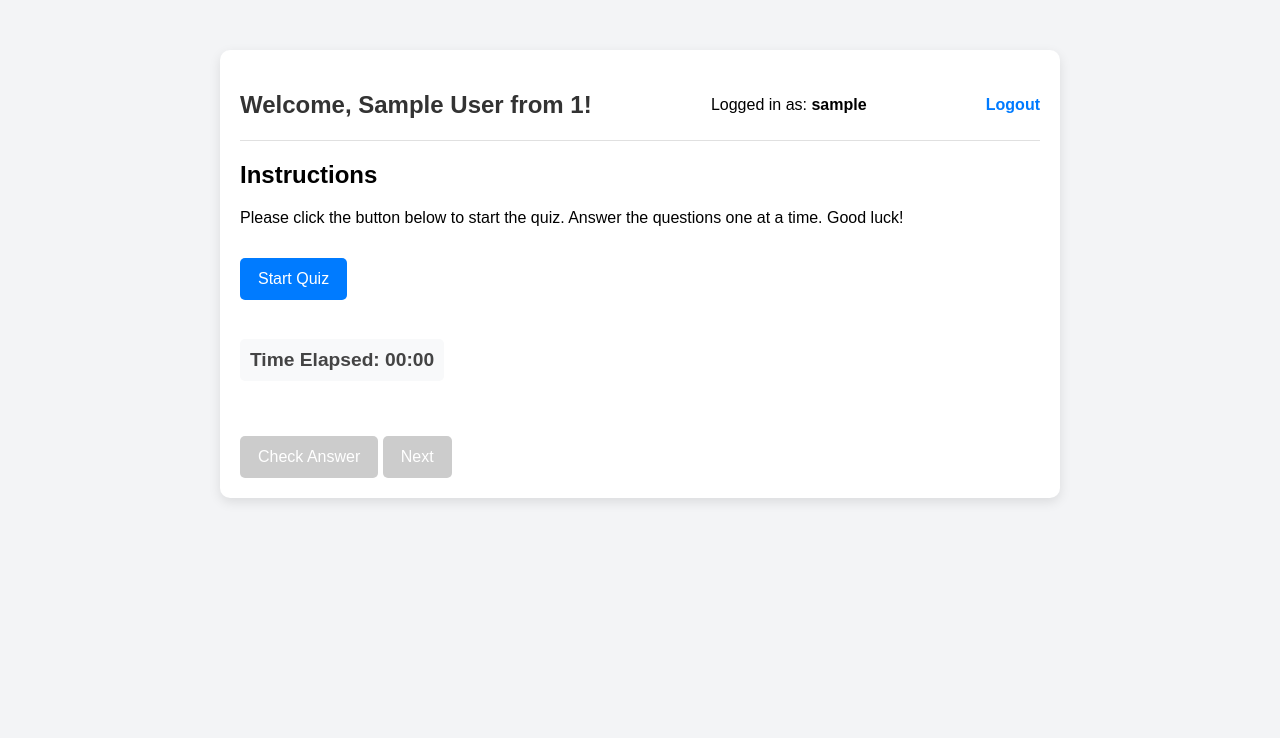
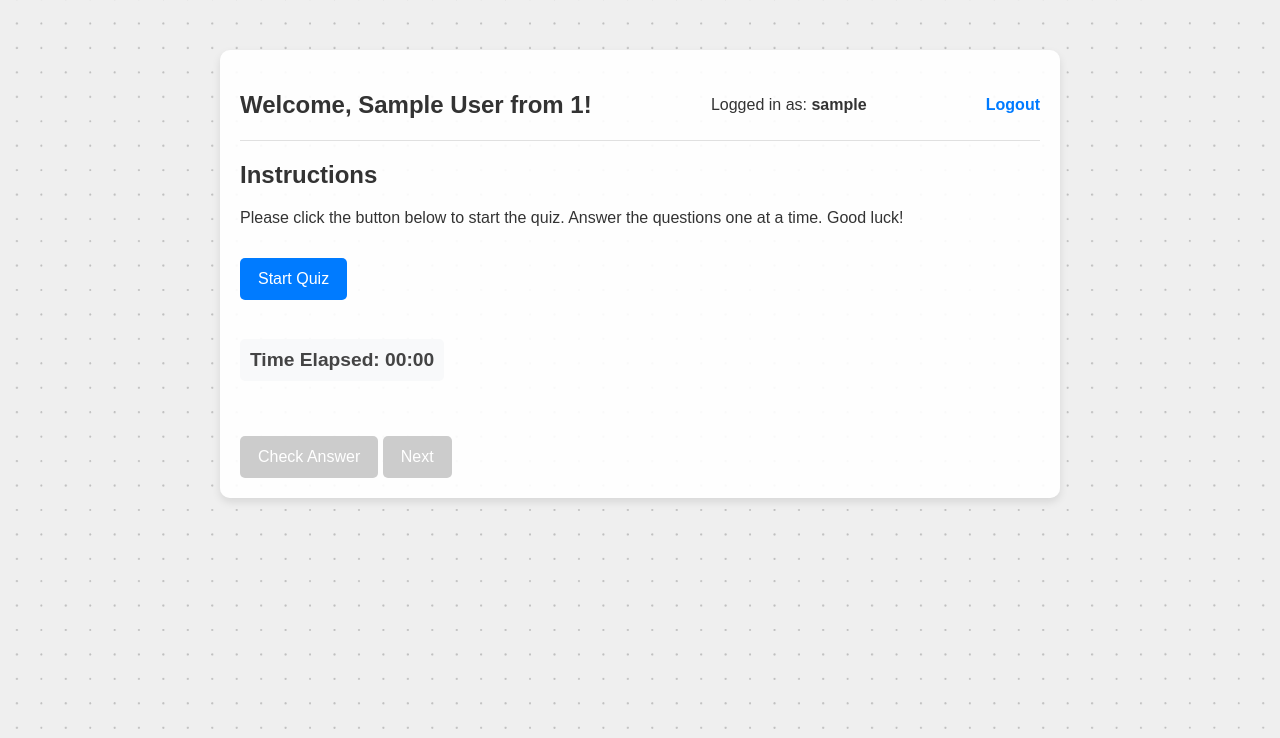
Before and after one commit to Aangy-sudo/MultipleChoice, a PHP site: page /php/quiz.php in a window 1280 px wide. Shown: the top 738 px of the page. Run offline with PHP 8.4, Linux system fonts and the light colour scheme; the visitor is signed in with stand-in values (Sample User, id 1).

Commit message:
New Adjustments

```diff
--- a/assets/exam.js
+++ b/assets/exam.js
@@ -74,7 +74,7 @@ function loadNextQuestion() {
 function displayQuestion() {
     const questionDiv = document.getElementById("questions");
     questionDiv.innerHTML = `
-        <p><strong>Question ${questionNumber}: ${currentQuestion.question}</strong></p>
+        <p><strong>Question ${questionNumber}: ${currentQuestion.question}</strong></p><br>
         <label><input type="radio" name="answer" value="A"> ${currentQuestion.option_a}</label><br>
         <label><input type="radio" name="answer" value="B"> ${currentQuestion.option_b}</label><br>
         <label><input type="radio" name="answer" value="C"> ${currentQuestion.option_c}</label><br>
--- a/assets/quiz.css
+++ b/assets/quiz.css
@@ -1,19 +1,24 @@
+/* General Styling with Background */
 body {
-    background-color: #f3f4f6;
-    font-family: 'Arial', sans-serif;
+  background: url('DottedPattern.png') no-repeat center center fixed;
+  background-size: cover;
+  font-family: Arial, sans-serif;
   margin: 0;
   padding: 0;
+  color: #333;
 }
 
+/* Main Container Styling */
 #main-container {
-    width: 90%;
   max-width: 800px;
   margin: 50px auto;
-    background-color: #ffffff;
+  background: rgba(255, 255, 255, 0.9); /* White background with slight transparency */
   border-radius: 10px;
-    box-shadow: 0px 4px 12px rgba(0, 0, 0, 0.1);
+  box-shadow: 0 4px 8px rgba(0, 0, 0, 0.1);
   padding: 20px;
+  /* text-align: center; */
 }
+
 
   header {
     display: flex;
```
Also changed, not shown: assets/global.css (+1 -12 lines), index.php (deleted, +0 -31 lines), assets/DottedPattern.png (added). Lines whose indentation alone changed are shown as unchanged.
